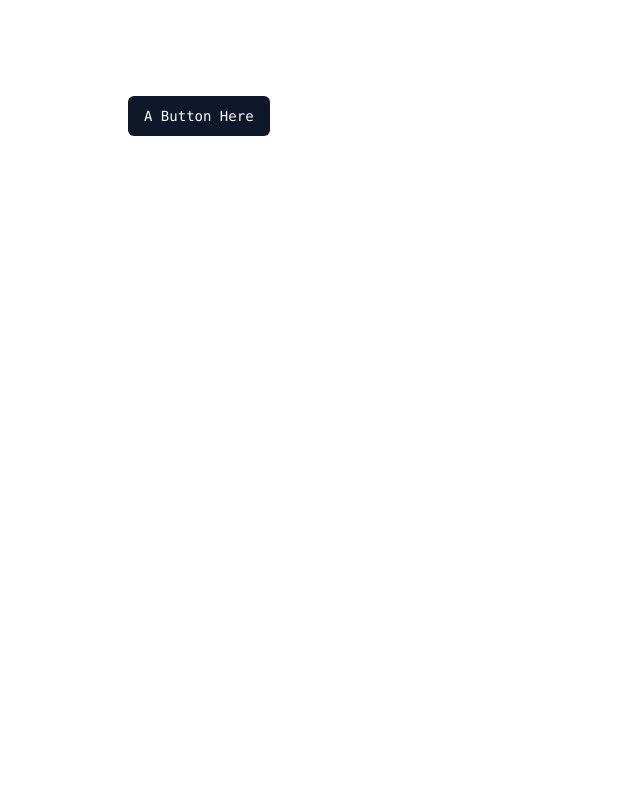
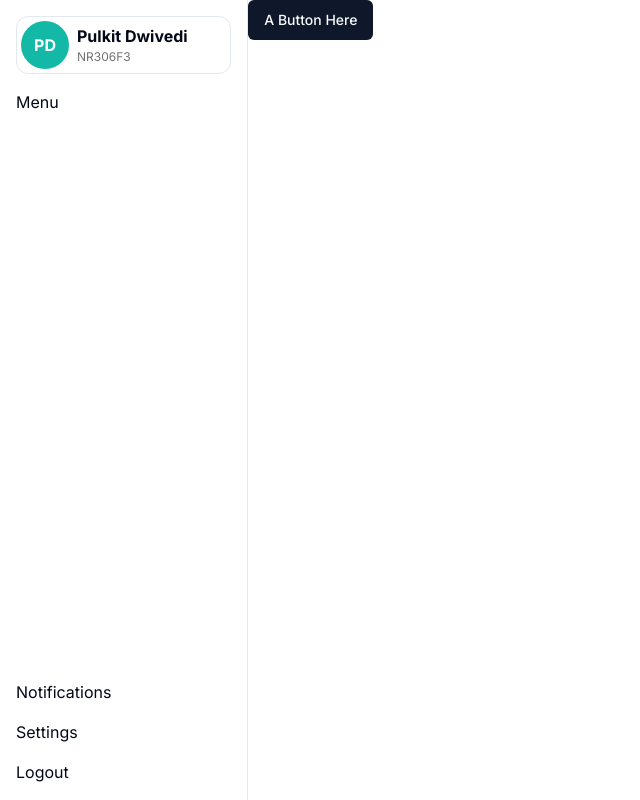
Before and after one commit to pulkit4603/iv-control-dashboard, a Next.js app: page / in a window 1280 px wide. Shown: the whole page, without its empty margins (0-640 px from the left). Built offline with nearby package versions, Linux system fonts and the light colour scheme.

Commit message:
Sidebar added along with user item

```diff
--- a/src/app/layout.tsx
+++ b/src/app/layout.tsx
@@ -1,6 +1,7 @@
 import type { Metadata } from "next";
 import { Inter } from "next/font/google";
 import "./globals.css";
+import Sidebar from "@/components/Sidebar";
 
 const inter = Inter({ subsets: ["latin"] });
 
@@ -16,7 +17,12 @@
 }>) {
   return (
     <html lang="en">
-      <body className={inter.className}>{children}</body>
+      <body className={`${inter.className} flex items-start justify-between`}>
+        <Sidebar />
+        <main className="w-full h-full">
+          {children}
+        </main>
+      </body>
     </html>
   );
 }
--- a/src/app/page.tsx
+++ b/src/app/page.tsx
@@ -1,8 +1,8 @@
 import { Button } from "@/components/ui/button";
 export default function Home() {
   return (
-    <main className="flex min-h-screen flex-col items-center justify-between p-24">
-      <div className="z-10 max-w-5xl w-full items-center justify-between font-mono text-sm lg:flex">
+    <main>
+      <div>
         <Button>A Button Here</Button>
       </div>
     </main>
--- /dev/null
+++ b/src/components/Sidebar.tsx
@@ -0,0 +1,16 @@
+'use client';
+
+import UserItem from "./UserItem";
+
+export default function Sidebar() {
+    return <div className="flex flex-col gap-4 w-[300px] min-w-[300px]: border-r min-h-screen p-4">
+        <div>
+            <UserItem />
+        </div>
+        <div className="grow">Menu</div>
+        <div>Notifications</div>
+        <div>Settings</div>
+        <div>Logout</div>
+    </div>
+
+}
--- /dev/null
+++ b/src/components/UserItem.tsx
@@ -0,0 +1,15 @@
+'use client';
+
+export default function UserItem() {
+    return (
+        <div className="flex items-center justify-between gap-2 border rounded-[12px] p-1">
+            <div className="avatar rounded-full min-w-12 min-h-12 bg-teal-500 text-white font-[700] flex items-center justify-center">
+                <p>PD</p>
+            </div>
+            <div className="grow">
+                <p className="text-[16px] font-bold truncate">Pulkit Dwivedi</p>
+                <p className="text-[12px] text-neutral-500 truncate">NR306F3</p>
+            </div>
+        </div>
+    );
+}
--- /dev/null
+++ b/src/components/ui/button.tsx
@@ -0,0 +1,56 @@
+import * as React from "react"
+import { Slot } from "@radix-ui/react-slot"
+import { cva, type VariantProps } from "class-variance-authority"
+
+import { cn } from "@/lib/utils"
+
+const buttonVariants = cva(
+  "inline-flex items-center justify-center whitespace-nowrap rounded-md text-sm font-medium ring-offset-background transition-colors focus-visible:outline-none focus-visible:ring-2 focus-visible:ring-ring focus-visible:ring-offset-2 disabled:pointer-events-none disabled:opacity-50",
+  {
+    variants: {
+      variant: {
+        default: "bg-primary text-primary-foreground hover:bg-primary/90",
+        destructive:
+          "bg-destructive text-destructive-foreground hover:bg-destructive/90",
+        outline:
+          "border border-input bg-background hover:bg-accent hover:text-accent-foreground",
+        secondary:
+          "bg-secondary text-secondary-foreground hover:bg-secondary/80",
+        ghost: "hover:bg-accent hover:text-accent-foreground",
+        link: "text-primary underline-offset-4 hover:underline",
+      },
+      size: {
+        default: "h-10 px-4 py-2",
+        sm: "h-9 rounded-md px-3",
+        lg: "h-11 rounded-md px-8",
+        icon: "h-10 w-10",
+      },
+    },
+    defaultVariants: {
+      variant: "default",
+      size: "default",
+    },
+  }
+)
+
+export interface ButtonProps
+  extends React.ButtonHTMLAttributes<HTMLButtonElement>,
+    VariantProps<typeof buttonVariants> {
+  asChild?: boolean
+}
+
+const Button = React.forwardRef<HTMLButtonElement, ButtonProps>(
+  ({ className, variant, size, asChild = false, ...props }, ref) => {
+    const Comp = asChild ? Slot : "button"
+    return (
+      <Comp
+        className={cn(buttonVariants({ variant, size, className }))}
+        ref={ref}
+        {...props}
+      />
+    )
+  }
+)
+Button.displayName = "Button"
+
+export { Button, buttonVariants }
```
